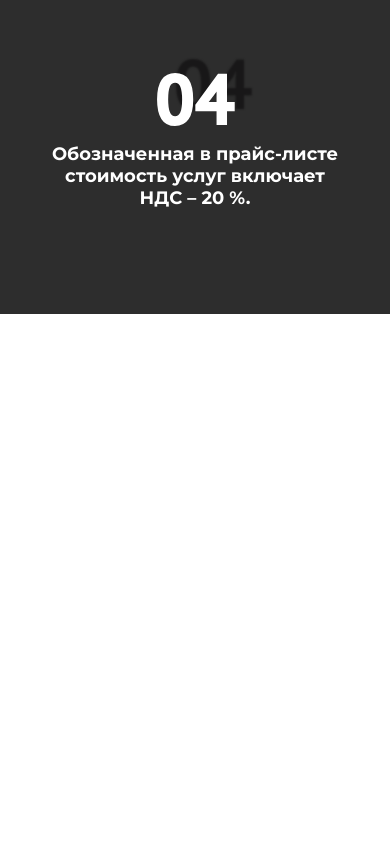
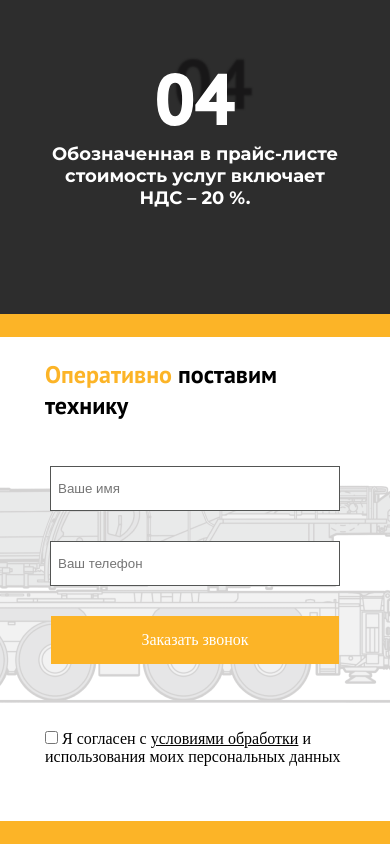
Before and after one commit to Julianioorio/GraProject, a website built with Vite: page index.html in a window 390 px wide. Shown: the part 7466-8310 px from the top of the page. Before the commit the page ends 7780 px from the top, so only its background shows below. Built offline with nearby package versions, Linux system fonts and the light colour scheme; files whose address does not match are found by name.

Commit message:
formOrder-Prodo

```diff
--- a/SCSS/Home/Home.scss
+++ b/SCSS/Home/Home.scss
@@ -5,5 +5,6 @@
 @use "../Home/infoUs.scss";
 @use "../Home/completetProject.scss";
 @use "../Home/catalogEquipment.scss";
+@use "../Home/formOrder.scss";
 
-@use "../Header/productCard.scss"; // Стили для карточки товара
+@use "../Home/productCard.scss"; // Стили для карточки товара
--- /dev/null
+++ b/SCSS/Home/formOrder.scss
@@ -0,0 +1,80 @@
+.formOrder {
+  border-top: 23px solid #fcb427;
+  border-bottom: 23px solid #fcb427;
+  padding-top: 22px;
+  padding-bottom: 55px;
+  max-width: 1920px;
+  background-size: contain;
+  background: url("../../img/Mahina.png") no-repeat right;
+  margin: 0 auto;
+  h2 {
+    font-family: PT Sans;
+    margin-bottom: 45px;
+    span {
+      color: #fcb427;
+    }
+  }
+  form {
+    input:nth-child(1) {
+      border: 1px solid #535554;
+      width: 300px;
+      height: 45px;
+      margin-right: 30px;
+      padding-left: 7px;
+    }
+    input:nth-child(2) {
+      border: 1px solid #535554;
+      width: 300px;
+      height: 45px;
+      margin-right: 30px;
+      padding-left: 7px;
+    }
+    button {
+      padding: 15px 90px;
+      color: white;
+      background-color: #fcb427;
+      border: none;
+    }
+    p {
+      display: inline;
+      a {
+        text-decoration: underline;
+        color: black;
+      }
+    }
+  }
+}
+@media all and (max-width: 1250px) {
+  .container {
+    width: 740px;
+  }
+  .formOrder .from {
+    display: flex;
+    flex-direction: column;
+    input {
+      display: block;
+      margin: 0 auto;
+    }
+    button {
+      display: block;
+      margin: 0 auto;
+      margin-bottom: 30px;
+    }
+    input:nth-child(1) {
+      border: 1px solid #535554;
+      width: 290px;
+      height: 45px;
+      margin: 0 auto;
+      padding-left: 7px;
+      margin-bottom: 30px;
+    }
+    input:nth-child(2) {
+      border: 1px solid #535554;
+      width: 290px;
+      height: 45px;
+      margin: 0 auto;
+      padding-left: 7px;
+      margin-bottom: 30px;
+    }
+  }
+}
--- a/index.html
+++ b/index.html
@@ -280,7 +280,7 @@
             <button><a href="#">Перейти в каталог</a></button>
           </div>
         </section>
-         <section class="infoUs infoUs2">
+        <section class="infoUs infoUs2">
           <div class="container">
             <h2>Из чего складывается стоимость аренды</h2>
             <div class="infoUsMain">
@@ -303,6 +303,18 @@
             </div>
           </div>
         </section>
+        <section class="formOrder">
+          <div class="container">
+            <h2><span>Оперативно</span> поставим технику</h2>
+            <form action="">
+              <div class="from"><input type="text" placeholder="Ваше имя" /><input type="tel" placeholder="Ваш телефон" /><button class="connectionBtn">Заказать звонок</button></div>
+              <br />
+              <br />
+              <input type="checkbox" />
+              <p>Я согласен с <a href="#">условиями обработки</a> и использования моих персональных данных</p>
+            </form>
+          </div>
+        </section>
       </main>
       <footer class="footer"></footer>
     </div>
```
Also changed, not shown: SCSS/Home/productCard.scss (renamed from SCSS/Header/productCard.scss), img/Mahina.png (added).
